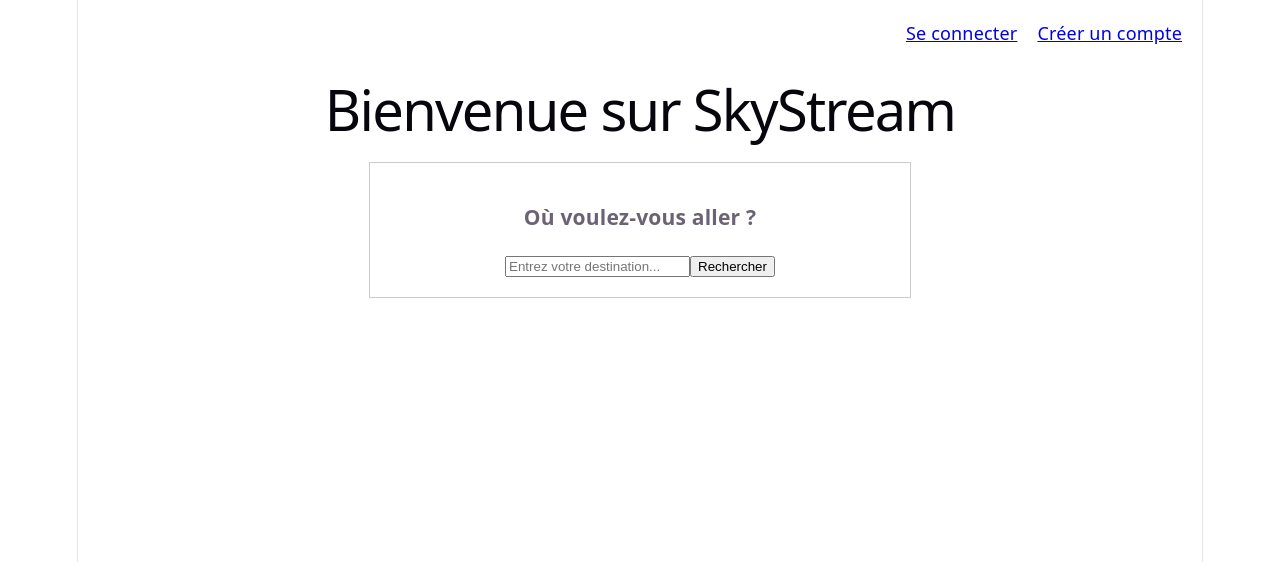
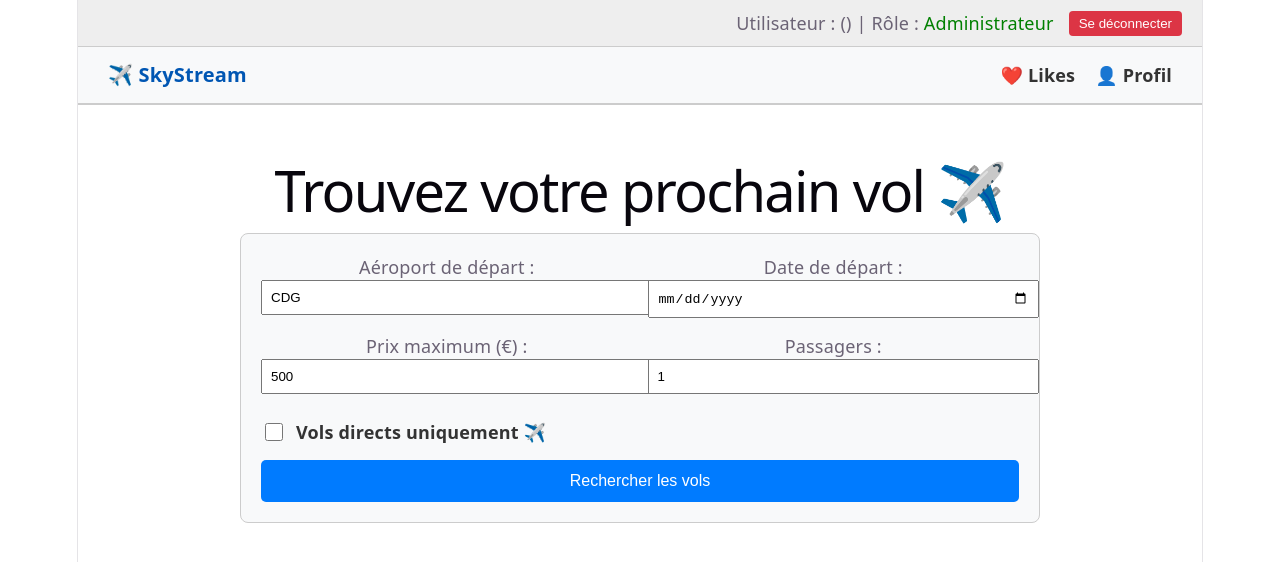
Before and after one commit to AntoCu/Comparat-air, a React (Vite) app in the folder app/front/: page / in a window 1280 px wide. Shown: the top 562 px of the page. Built offline with nearby package versions, Linux system fonts and the light colour scheme; sample sign-in values are in the browser's storage.

Commit message:
Research and creation of pages

```diff
--- a/app/front/src/App.jsx
+++ b/app/front/src/App.jsx
@@ -1,52 +1,76 @@
 import { useState } from 'react';
 import { BrowserRouter, Routes, Route, Navigate } from 'react-router-dom';
 
+import MainLayout from './layouts/MainLayout';
 import HomePage from './pages/home-page';
 import LoginPage from './pages/login-page';
 import RegisterPage from './pages/register-page';
 import MenuPage from './pages/menu-page';
 import DashboardPage from './pages/dashboard-page';
+import ProfilePage from './pages/profile-page';
+import LikesPage from './pages/likes-page';
 
 export default function App() {
-  const [isLoggedIn, setIsLoggedIn] = useState(false);
-  const [userEmail, setUserEmail] = useState('');
+  const [isLoggedIn, setIsLoggedIn] = useState(!!localStorage.getItem('token'));
+  const [userEmail, setUserEmail] = useState(localStorage.getItem('email') || '');
+  const [userName, setUserName] = useState(localStorage.getItem('name') || '');
 
   const userRole = localStorage.getItem('role');
+
+  const handleLogout = () => {
+    localStorage.clear();
+    setIsLoggedIn(false);
+    setUserEmail('');
+    setUserName('');
+  };
 
   return (
     <BrowserRouter>
       {isLoggedIn && (
         <div style={{
-          textAlign: 'right',
+          display: 'flex',
+          justifyContent: 'flex-end',
+          alignItems: 'center',
+          gap: '15px',
           padding: '10px 20px',
           backgroundColor: '#eee',
           borderBottom: '1px solid #ccc'
         }}>
-          Utilisateur : <strong>{userEmail}</strong> |
-          Rôle : <span style={{ color: userRole === 'admin' ? 'green' : 'blue' }}>
-            {userRole === 'admin' ? ' Administrateur' : ' Standard'}
+          <span>
+            Utilisateur : <strong>{userName}</strong> ({userEmail}) |
+            Rôle : <span style={{ color: userRole === 'admin' ? 'green' : 'blue' }}>
+              {userRole === 'admin' ? ' Administrateur' : ' Standard'}
+            </span>
           </span>
+
+          {}
+          <button
+            onClick={handleLogout}
+            style={{
+              backgroundColor: '#dc3545',
+              color: 'white',
+              border: 'none',
+              padding: '5px 10px',
+              borderRadius: '4px',
+              cursor: 'pointer'
+            }}
+          >
+            Se déconnecter
+          </button>
         </div>
       )}
 
       <Routes>
-        <Route path="/" element={<HomePage />} />
-        <Route
-          path="/login"
-          element={<LoginPage setIsLoggedIn={setIsLoggedIn} setUserEmail={setUserEmail} />}
-        />
-
+        <Route path="/login" element={<LoginPage setIsLoggedIn={setIsLoggedIn} setUserEmail={setUserEmail} setUserName={setUserName} />} />
         <Route path="/register" element={<RegisterPage />} />
 
-        <Route
-          path="/menu"
-          element={isLoggedIn ? <MenuPage userEmail={userEmail} setIsLoggedIn={setIsLoggedIn} /> : <Navigate to="/login" />}
-        />
-
-        <Route
-          path="/dashboard"
-          element={isLoggedIn ? <DashboardPage /> : <Navigate to="/login" />}
-        />
+        <Route element={<MainLayout />}>
+          <Route path="/" element={<HomePage />} />
+          <Route path="/profile" element={isLoggedIn ? <ProfilePage setIsLoggedIn={setIsLoggedIn} /> : <Navigate to="/login" />} />
+          <Route path="/likes" element={isLoggedIn ? <LikesPage /> : <Navigate to="/login" />} />
+          <Route path="/menu" element={isLoggedIn ? <MenuPage userEmail={userEmail} setIsLoggedIn={setIsLoggedIn} /> : <Navigate to="/login" />} />
+          <Route path="/dashboard" element={isLoggedIn ? <DashboardPage /> : <Navigate to="/login" />} />
+        </Route>
 
         <Route path="*" element={<Navigate to="/" />} />
       </Routes>
--- /dev/null
+++ b/app/front/src/components/Header.jsx
@@ -0,0 +1,15 @@
+import { Link } from 'react-router-dom';
+
+export default function Header() {
+  return (
+    <header style={{ display: 'flex', justifyContent: 'space-between', padding: '15px 30px', backgroundColor: '#f8f9fa', borderBottom: '2px solid #ccc' }}>
+      <Link to="/" style={{ fontSize: '20px', fontWeight: 'bold', textDecoration: 'none', color: '#0056b3' }}>
+        ✈️ SkyStream
+      </Link>
+      <nav style={{ display: 'flex', gap: '20px', alignItems: 'center' }}>
+        <Link to="/likes" style={{ textDecoration: 'none', color: '#333', fontWeight: 'bold' }}>❤️ Likes</Link>
+        <Link to="/profile" style={{ textDecoration: 'none', color: '#333', fontWeight: 'bold' }}>👤 Profil</Link>
+      </nav>
+    </header>
+  );
+}
--- /dev/null
+++ b/app/front/src/layouts/MainLayout.jsx
@@ -0,0 +1,13 @@
+import { Outlet } from 'react-router-dom';
+import Header from '../components/Header';
+
+export default function MainLayout() {
+  return (
+    <div>
+      <Header />
+      <main style={{ padding: '20px' }}>
+        <Outlet />
+      </main>
+    </div>
+  );
+}
--- a/app/front/src/pages/dashboard-page.jsx
+++ b/app/front/src/pages/dashboard-page.jsx
@@ -25,7 +25,7 @@
         setErrorMessage("Erreur d'accès ou session expirée.");
       }
     } catch (error) {
-      setErrorMessage("Impossible de joindre l'API.");
+      setErrorMessage( error, "Impossible de joindre l'API.");
     }
   };
 
--- a/app/front/src/pages/home-page.jsx
+++ b/app/front/src/pages/home-page.jsx
@@ -1,62 +1,128 @@
 import { useState } from 'react';
-import { Link } from 'react-router-dom';
 
 export default function HomePage() {
-  const [destination, setDestination] = useState('');
-  const [result, setResult] = useState('');
+  const [departure, setDeparture] = useState('CDG');
+  const [date, setDate] = useState('');
+  const [maxPrice, setMaxPrice] = useState(500);
+  const [passengers, setPassengers] = useState(1);
+  const [isDirect, setIsDirect] = useState(false);
+  const [results, setResults] = useState([]);
+  const [isLoading, setIsLoading] = useState(false);
 
   const handleSearch = async (e) => {
     e.preventDefault();
+    setIsLoading(true);
+    setResults([]);
+
     try {
-      const response = await fetch('http://127.0.0.1:8000/search-destination', {
+      const response = await fetch('http://127.0.0.1:8000/search-flights', {
         method: 'POST',
         headers: { 'Content-Type': 'application/json' },
-        body: JSON.stringify({ query: destination }),
+        body: JSON.stringify({
+          departure: departure,
+          date: date,
+          max_price: Number(maxPrice),
+          passengers: Number(passengers),
+          is_direct: isDirect
+        }),
       });
       const data = await response.json();
-      setResult(data.cleaned_query);
+      setResults(data.results || []);
     } catch (error) {
-      console.error("Erreur de recherche");
+      console.error("Erreur de recherche", error);
+      alert("Impossible de contacter le serveur.");
+    } finally {
+      setIsLoading(false);
     }
   };
 
+  const handleLike = (flight) => {
+    console.log("Vol liké :", flight);
+    alert(`Tu as liké le vol vers ${flight.destination} à ${flight.price}€ !`);
+  };
+
   return (
-    <div style={{ padding: '20px' }}>
-      {/* MENU EN HAUT À DROITE */}
-      <nav style={{ textAlign: 'right' }}>
-        <ul style={{
-          listStyle: 'none',
-          display: 'inline-flex',
-          gap: '20px',
-          margin: 0,
-          padding: 0
-        }}>
-          <li><Link to="/login">Se connecter</Link></li>
-          <li><Link to="/register">Créer un compte</Link></li>
-        </ul>
-      </nav>
+    <div style={{ maxWidth: '800px', margin: '0 auto', padding: '20px' }}>
+      <h1 style={{ textAlign: 'center', marginBottom: '30px' }}>Trouvez votre prochain vol ✈️</h1>
 
-      {/* RESTE DE LA PAGE */}
-      <div style={{ textAlign: 'center', marginTop: '50px' }}>
-        <h1>Bienvenue sur SkyStream</h1>
+      {/* --- FORMULAIRE DE RECHERCHE --- */}
+      <div style={{ border: '1px solid #ccc', padding: '20px', borderRadius: '8px', backgroundColor: '#f8f9fa' }}>
+        <form onSubmit={handleSearch} style={{ display: 'grid', gridTemplateColumns: '1fr 1fr', gap: '15px' }}>
 
-        <div style={{ margin: '40px auto', border: '1px solid #ccc', padding: '20px', maxWidth: '500px' }}>
-          <h3>Où voulez-vous aller ?</h3>
-          <form onSubmit={handleSearch}>
+          <div>
+            <label>Aéroport de départ :</label>
+            <input type="text" value={departure} onChange={(e) => setDeparture(e.target.value.toUpperCase())} maxLength={3} required style={{ width: '100%', padding: '8px' }} />
+          </div>
+
+          <div>
+            <label>Date de départ :</label>
+            <input type="date" value={date} onChange={(e) => setDate(e.target.value)} required style={{ width: '100%', padding: '8px' }} />
+          </div>
+
+          <div>
+            <label>Prix maximum (€) :</label>
+            <input type="number" value={maxPrice} onChange={(e) => setMaxPrice(e.target.value)} min="10" required style={{ width: '100%', padding: '8px' }} />
+          </div>
+
+          <div>
+            <label>Passagers :</label>
+            <input type="number" value={passengers} onChange={(e) => setPassengers(e.target.value)} min="1" max="9" required style={{ width: '100%', padding: '8px' }} />
+          </div>
+          <div style={{ gridColumn: 'span 2', display: 'flex', alignItems: 'center', gap: '10px', marginTop: '10px' }}>
             <input
-              type="text"
-              placeholder="Entrez votre destination..."
-              value={destination}
-              onChange={(e) => setDestination(e.target.value)}
+              type="checkbox"
+              id="directCheck"
+              checked={isDirect}
+              onChange={(e) => setIsDirect(e.target.checked)}
+              style={{ width: '18px', height: '18px', cursor: 'pointer' }}
             />
-            <button type="submit">Rechercher</button>
-          </form>
-          {result && (
-            <p style={{ marginTop: '20px' }}>
-              Résultat de la recherche pour : <strong>{result}</strong>
-            </p>
-          )}
-        </div>
+            <label htmlFor="directCheck" style={{ fontWeight: 'bold', cursor: 'pointer', color: '#333' }}>
+              Vols directs uniquement ✈️
+            </label>
+          </div>
+          <button type="submit" disabled={isLoading} style={{ gridColumn: 'span 2', padding: '12px', backgroundColor: '#007bff', color: 'white', border: 'none', borderRadius: '5px', cursor: isLoading ? 'not-allowed' : 'pointer', fontSize: '16px' }}>
+            {isLoading ? "Recherche en cours..." : "Rechercher les vols"}
+          </button>
+        </form>
+      </div>
+
+      {/* --- AFFICHAGE DES RÉSULTATS --- */}
+      <div style={{ marginTop: '40px' }}>
+        {isLoading && <p style={{ textAlign: 'center' }}>Veuillez patienter, interrogation des compagnies aériennes...</p>}
+
+        {!isLoading && results.length > 0 && (
+          <div>
+            <h3>Résultats trouvés ({results.length}) :</h3>
+           <div style={{ display: 'flex', flexDirection: 'column', gap: '15px' }}>
+              {results.map((flight) => (
+                <div key={flight.id} style={{ display: 'flex', justifyContent: 'space-between', alignItems: 'center', border: '1px solid #ddd', padding: '15px', borderRadius: '8px', backgroundColor: 'white', boxShadow: '0 2px 4px rgba(0,0,0,0.05)' }}>
+
+                  <div>
+                    {/* On utilise flight.arrivee et flight.dest */}
+                    <h4 style={{ margin: '0 0 5px 0', color: '#333' }}>{departure} ➔ {flight.arrivee}</h4>
+                    <p style={{ margin: '0', color: '#666', fontSize: '14px' }}>
+                      {/* On utilise flight.horaire_depart et flight.horaire_arrivee */}
+                      Départ : {flight.horaire_depart} - Arrivée : {flight.horaire_arrivee}
+                    </p>
+                  </div>
+
+                  <div style={{ display: 'flex', alignItems: 'center', gap: '20px' }}>
+                    {/* On utilise flight.prix */}
+                    <span style={{ fontSize: '20px', fontWeight: 'bold', color: '#28a745' }}>{flight.prix} €</span>
+                    <button onClick={() => handleLike(flight)} style={{ backgroundColor: '#ff4757', color: 'white', border: 'none', padding: '8px 12px', borderRadius: '5px', cursor: 'pointer', fontWeight: 'bold' }}>
+                      ❤️ Liker
+                    </button>
+                  </div>
+
+                </div>
+              ))}
+            </div>
+          </div>
+        )}
+
+        {!isLoading && results.length === 0 && date !== '' && (
+          <p style={{ textAlign: 'center', color: '#666' }}>Aucun vol trouvé sous ce budget pour cette date.</p>
+        )}
       </div>
     </div>
   );
--- /dev/null
+++ b/app/front/src/pages/likes-page.jsx
@@ -0,0 +1,11 @@
+export default function LikesPage() {
+  return (
+    <div style={{ textAlign: 'center' }}>
+      <h2>Mes Vols Favoris ❤️</h2>
+      <p style={{ marginTop: '20px', color: '#666' }}>
+        Tu n'as pas encore ajouté de vols à tes favoris.
+        Recherche un vol sur la page d'accueil pour commencer !
+      </p>
+    </div>
+  );
+}
--- a/app/front/src/pages/menu-page.jsx
+++ b/app/front/src/pages/menu-page.jsx
@@ -19,7 +19,6 @@
 
       <div style={{ marginTop: '30px', display: 'flex', justifyContent: 'center', gap: '10px' }}>
 
-        {/* CONDITION : Le bouton ne s'affiche que si le rôle est 'admin' */}
         {role === 'admin' && (
           <button
             onClick={() => navigate('/dashboard')}
--- /dev/null
+++ b/app/front/src/pages/profile-page.jsx
@@ -0,0 +1,43 @@
+import { useState } from 'react';
+import { useNavigate } from 'react-router-dom';
+
+export default function ProfilePage({ setIsLoggedIn }) {
+  const navigate = useNavigate();
+  const [stats, setStats] = useState({
+    volsSuivis: 12,
+    distanceParcourue: 0,
+    heuresDeVol: 0
+  });
+
+  const handleLogout = () => {
+    localStorage.clear();
+    setIsLoggedIn(false);
+    navigate('/login');
+  };
+
+  return (
+    <div style={{ maxWidth: '600px', margin: '0 auto', textAlign: 'center' }}>
+      <h2>Mon Profil</h2>
+
+      <div style={{ margin: '20px 0', padding: '20px', border: '1px solid #ccc', borderRadius: '8px' }}>
+        <h3>Paramètres du compte</h3>
+        <p>Email : {localStorage.getItem('email')}</p>
+        <button style={{ marginTop: '10px' }}>Modifier le mot de passe</button>
+      </div>
+
+      <div style={{ margin: '20px 0', padding: '20px', border: '1px solid #ccc', borderRadius: '8px' }}>
+        <h3>Statistiques & Historique</h3>
+        <div style={{ marginBottom: '15px' }}>
+          <p>Vols suivis : <strong>{stats.volsSuivis}</strong></p>
+          {stats.distanceParcourue > 0 && <p>Distance totale : {stats.distanceParcourue} km</p>}
+          {stats.heuresDeVol > 0 && <p>Heures de vol : {stats.heuresDeVol} h</p>}
+        </div>
+        <p style={{ color: '#666', fontStyle: 'italic' }}>Aucun vol récent dans l'historique.</p>
+      </div>
+
+      <button onClick={handleLogout} style={{ backgroundColor: '#dc3545', color: 'white', padding: '10px 20px', border: 'none', borderRadius: '5px', cursor: 'pointer' }}>
+        Se déconnecter
+      </button>
+    </div>
+  );
+}
--- a/app/front/src/pages/register-page.jsx
+++ b/app/front/src/pages/register-page.jsx
@@ -4,6 +4,7 @@
 export default function RegisterPage() {
   const [email, setEmail] = useState('');
   const [password, setPassword] = useState('');
+  const [name, setName] = useState('');
   const [errorMessage, setErrorMessage] = useState('');
   const [successMessage, setSuccessMessage] = useState('');
   const navigate = useNavigate();
@@ -17,7 +18,7 @@
       const response = await fetch('http://127.0.0.1:8000/register', {
         method: 'POST',
         headers: { 'Content-Type': 'application/json' },
-        body: JSON.stringify({ email, password }),
+        body: JSON.stringify({ email, name, password }),
       });
       const data = await response.json();
 
@@ -42,6 +43,13 @@
 
       <form onSubmit={handleRegister} style={{ display: 'flex', flexDirection: 'column', width: '300px', margin: '0 auto', gap: '10px' }}>
         <input
+          type="text"
+          placeholder="Nom d'utilisateur"
+          value={name}
+          onChange={(e) => setName(e.target.value)}
+          required
+        />
+        <input
           type="email"
           placeholder="Email"
           value={email}
```
Also changed, not shown: app/front/src/pages/login-page.jsx (+4 -4 lines), 2 other files (tests, documents, lock files or other folders).
